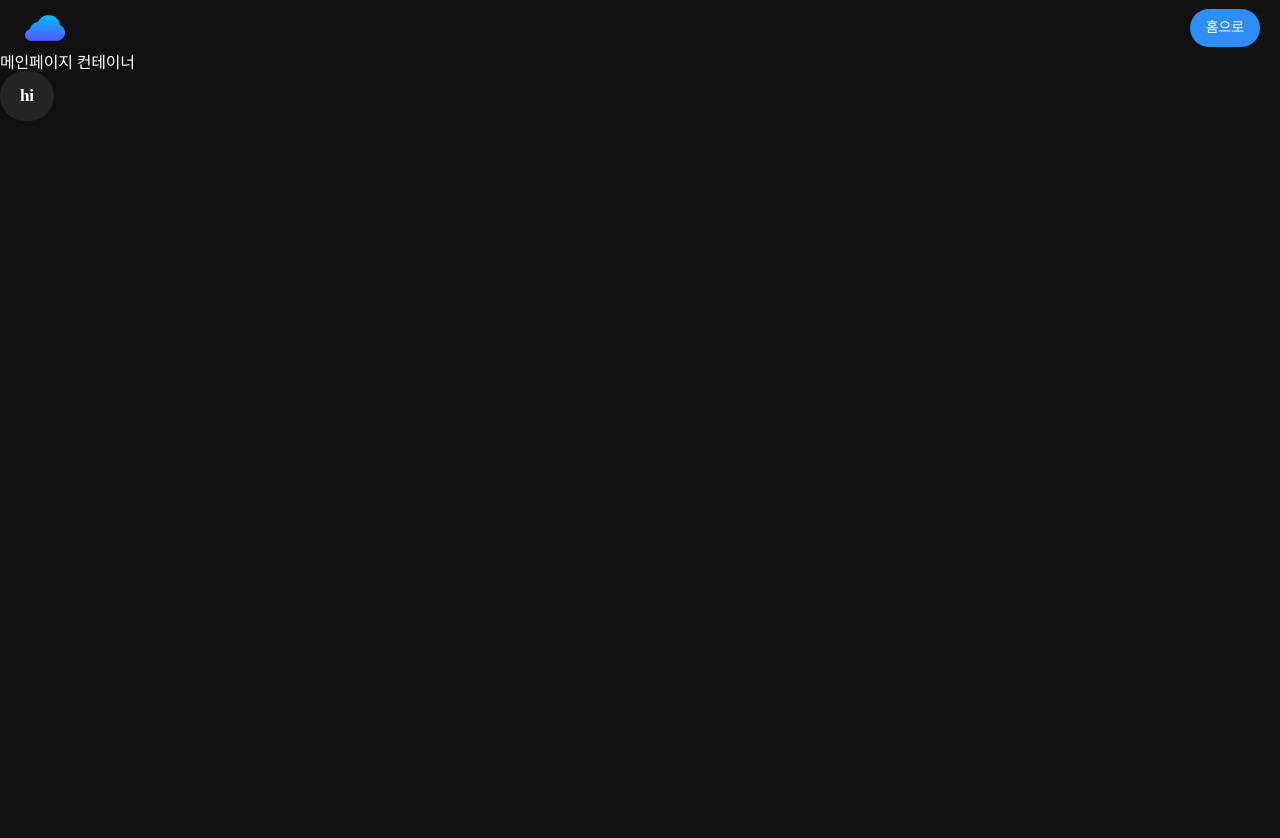
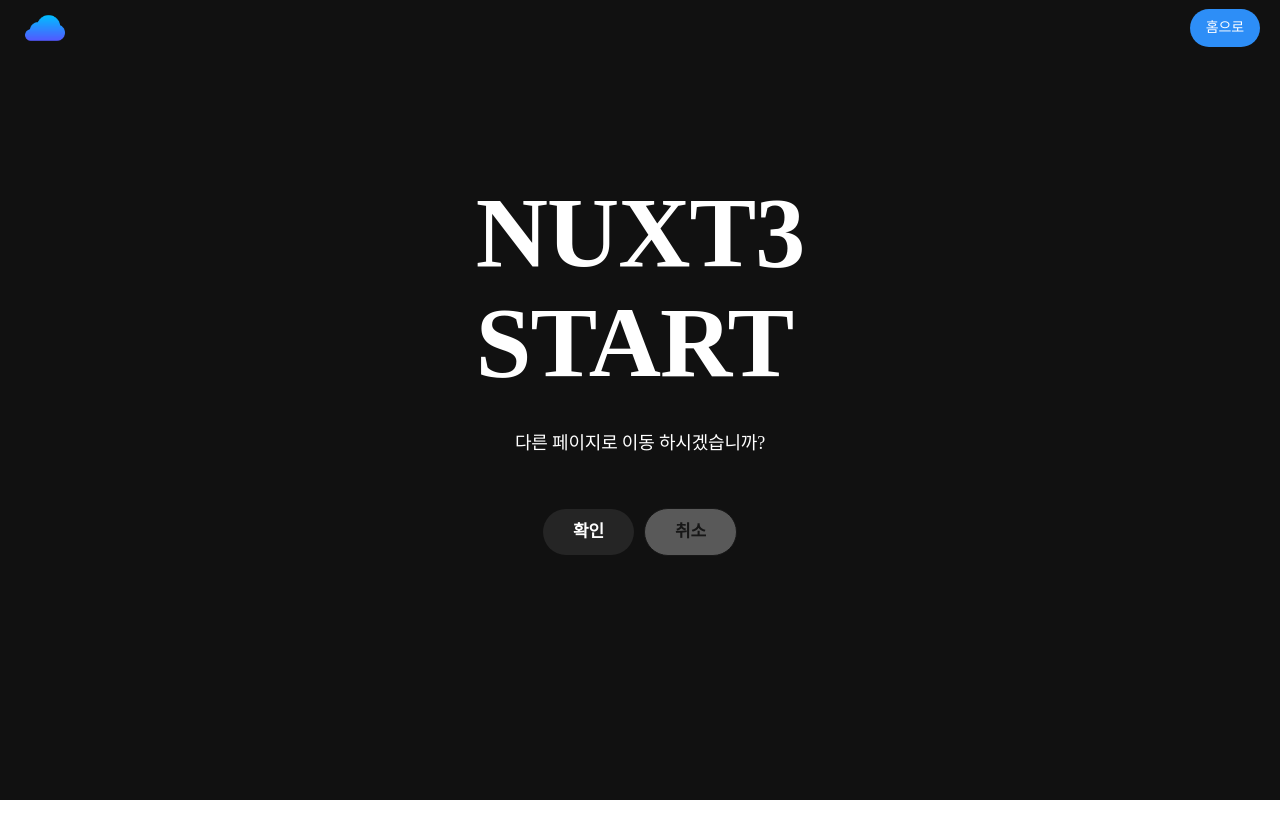
Before and after one commit to ryan-ahn/npm-nuxt3-starter, a Nuxt app: page / in a window 1280 px wide. Shown: the top 838 px of the page. After the commit the page ends 800 px from the top, so only its background shows below. Built offline with nearby package versions, Linux system fonts and the light colour scheme; a web font is replaced by a local one.

Commit message:
Modify: 샘플 메인 페이지 변경

```diff
--- a/common/button.ts
+++ b/common/button.ts
@@ -1,7 +1,7 @@
 export const BUTTON_MAIN = {
   main: {
-    A: { text: '확인' },
-    B: { text: '취소' },
+    A: { text: '확인', disabled: false, path: '/first' },
+    B: { text: '취소', disabled: true, path: '/' },
   },
 };
 
--- /dev/null
+++ b/common/content.ts
@@ -0,0 +1,6 @@
+export const CONTENT_PAGE = {
+  main: {
+    title: 'NUXT3\nSTART',
+    description: '다른 페이지로 이동 하시겠습니까?',
+  },
+};
--- a/components/atoms/button/main.vue
+++ b/components/atoms/button/main.vue
@@ -22,15 +22,12 @@
 <style lang="scss" scoped>
 .button-wrapper {
   @include flexSet(center, center, row);
-  @include boxSet(auto, auto, 40px);
-  padding: 14px 20px;
+  @include boxSet(auto, auto, 30px);
+  padding: 12px 30px;
   cursor: pointer;
   & > p {
     @include fontSet(17px, 600, 22px);
     @include ellipsisSet(1, 22px);
   }
-  :hover {
-    color: red;
-  }
 }
 </style>
--- a/components/molecules/navigator/gnb.vue
+++ b/components/molecules/navigator/gnb.vue
@@ -15,6 +15,8 @@
 
 <style lang="scss" scoped>
 .nav-wrapper {
+  position: fixed;
+  top: 0;
   @include flexSet(space-between, center, row);
   @include boxSet(100%, 55px, 0px);
   padding: 0 20px;
--- a/containers/first/index.vue
+++ b/containers/first/index.vue
@@ -1,7 +1,14 @@
 <template>
-  <section class="wrapper">
+  <section class="page-wrapper">
     <h1>첫번째 페이지 컨테이너</h1>
   </section>
 </template>
 
 <script setup lang="ts"></script>
+
+<style lang="scss">
+.page-wrapper {
+  @include boxSet(100%, 100vh, 0px);
+  @include colorSet(white, #111111);
+}
+</style>
--- a/containers/main/index.vue
+++ b/containers/main/index.vue
@@ -1,15 +1,66 @@
 <template>
   <section class="page-wrapper">
-    <h1>메인페이지 컨테이너</h1>
-    <AtomsButtonMain type="A" text="hi" />
+    <div class="title-box">
+      <h1>{{ contentTitle }}</h1>
+      <p>{{ contentDescription }}</p>
+    </div>
+    <div class="button-box">
+      <AtomsButtonMain
+        type="A"
+        :text="confirmButtonText"
+        :attrDisabled="confirmButtonDisabled"
+        :onClickFunction="() => onClickRouteToStack(confirmButtonPath)"
+      />
+      <AtomsButtonMain
+        type="B"
+        :text="cancelButtonText"
+        :attrDisabled="cancelButtonDisabled"
+        :onClickFunction="() => onClickRouteToStack(cancelButtonPath)"
+      />
+    </div>
   </section>
 </template>
 
-<script setup lang="ts"></script>
+<script setup lang="ts">
+import { CONTENT_PAGE } from '@common/content';
+import { BUTTON_MAIN } from '@common/button';
+// Hooks
+const router = useRouter();
+// variable
+const contentTitle = CONTENT_PAGE.main.title;
+const contentDescription = CONTENT_PAGE.main.description;
+const confirmButtonText = BUTTON_MAIN.main.A.text;
+const confirmButtonDisabled = BUTTON_MAIN.main.A.disabled;
+const confirmButtonPath = BUTTON_MAIN.main.A.path;
+const cancelButtonText = BUTTON_MAIN.main.B.text;
+const cancelButtonDisabled = BUTTON_MAIN.main.B.disabled;
+const cancelButtonPath = BUTTON_MAIN.main.A.path;
+// functions
+const onClickRouteToStack = (path: string) => {
+  router.push(path);
+};
+</script>
 
 <style lang="scss">
 .page-wrapper {
   @include boxSet(100%, 100vh, 0px);
   @include colorSet(white, #111111);
+  padding-top: 10%;
+}
+.title-box {
+  @include flexSet(center, center, column);
+  gap: 30px;
+  padding: 50px;
+  & > h1 {
+    @include fontSet(100px, 700, 110px);
+    white-space: pre-wrap;
+  }
+  & > p {
+    @include fontSet(18px, 200, 30px);
+  }
+}
+.button-box {
+  @include flexSet(center, center, row);
+  gap: 10px;
 }
 </style>
```
